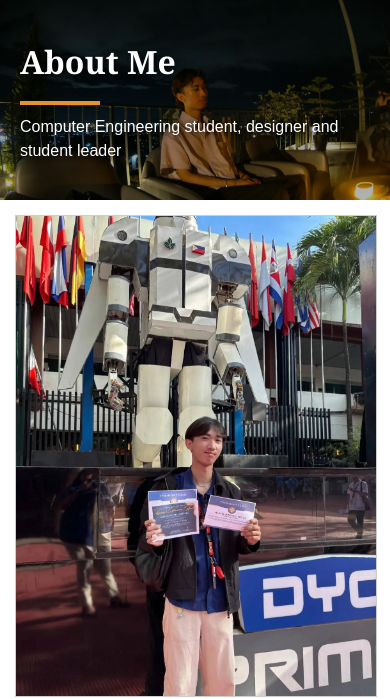
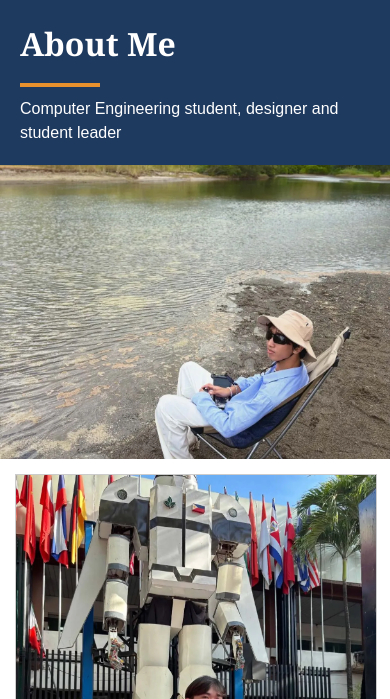
Before and after one commit to seveii/FLOAT-PORTFOLIO, a PHP site: page /about.php in a window 390 px wide. Shown: the part 121-820 px from the top of the page. Run offline with PHP 8.4, Linux system fonts and the light colour scheme.

Commit message:
New banners for About and Contact: navy bar with the photo shown whole
The old background crops were zoomed in and blurry. Now the title is on the left and the photo
is shown uncropped on the right. Phone layout stacks them.

Co-Authored-By: Claude Sonnet 5.5 <noreply@anthropic.com>

```diff
--- a/about.php
+++ b/about.php
@@ -3,13 +3,14 @@ $title = "About";
 include "header.php";
 ?>
 
-<!-- Banner sa taas, may picture at yung title ko sa loob (style.css, .banner) -->
-<div class="banner about-banner">
+<!-- Banner sa taas: yung title sa left, yung picture ko sa right (style.css, .banner) -->
+<div class="banner">
   <div class="banner-text">
     <h1>About Me</h1>
     <div class="line"></div>
     <p>Computer Engineering student, designer and student leader</p>
   </div>
+  <img class="banner-photo" src="images/coverriver.webp" alt="Rafael relaxing in a camp chair beside a river">
 </div>
 
 <div class="content">
--- a/contact.php
+++ b/contact.php
@@ -31,13 +31,14 @@ if ($_SERVER["REQUEST_METHOD"] == "POST") {
 include "header.php";
 ?>
 
-<!-- Banner sa taas, may picture at yung title sa loob (style.css, .banner) -->
-<div class="banner contact-banner">
+<!-- Banner sa taas: yung title sa left, yung picture ko sa right (style.css, .banner) -->
+<div class="banner">
   <div class="banner-text">
     <h1>Contact Me</h1>
     <div class="line"></div>
     <p>Tell me what you need and I will reply by email.</p>
   </div>
+  <img class="banner-photo" src="images/momentrooftop.webp" alt="Rafael seated on a rooftop terrace at night">
 </div>
 
 <div class="content">
--- a/style.css
+++ b/style.css
@@ -126,24 +126,12 @@ h2 {
 }
 
 /* ---------- Banner sa taas ng About at Contact pages ---------- */
-/* Same idea sa cover ng home: background picture + dark gradient, tapos yung title sa loob. */
+/* FLEXBOX: navy na bar, yung title sa left, yung picture ko sa right. Buo yung picture (hindi naka-crop). */
 .banner {
-  background-size: cover;
-  height: 280px;
   display: flex;
+  justify-content: space-between;   /* title sa left, picture sa right */
   align-items: center;
-}
-
-.about-banner {
-  background-image: linear-gradient(rgba(0, 0, 0, 0.5), rgba(0, 0, 0, 0.3)),
-                    url(images/momentrooftop.webp);
-  background-position: center 45%;
-}
-
-.contact-banner {
-  background-image: linear-gradient(rgba(0, 0, 0, 0.55), rgba(0, 0, 0, 0.35)),
-                    url(images/momentcitynight.webp);
-  background-position: center 38%;
+  background-color: #1f3a5f;
 }
 
 .banner-text {
@@ -155,13 +143,15 @@ h2 {
   margin: 0;
   font-size: 44px;
   color: white;
-  text-shadow: 2px 2px 8px black;
 }
 
 .banner-text p {
   margin: 10px 0 0 0;
   font-size: 20px;
-  text-shadow: 1px 1px 6px black;
+}
+
+.banner-photo {
+  height: 280px;      /* fixed yung taas, yung lapad sumusunod para hindi mapiga */
 }
 
 /* ---------- FLEXBOX: boxes na magkakatabi ---------- */
@@ -407,10 +397,14 @@ footer p {
     margin-bottom: 20px;
   }
   .banner {
-    height: 200px;
+    flex-direction: column;       /* sa phone, yung title sa taas tapos yung picture sa baba */
+  }
+  .banner-photo {
+    height: auto;
+    width: 100%;
   }
   .banner-text {
-    margin: 0 20px;
+    margin: 20px;
   }
   .banner-text h1 {
     font-size: 32px;
```
Also changed, not shown: images/momentcitynight.webp (deleted).
